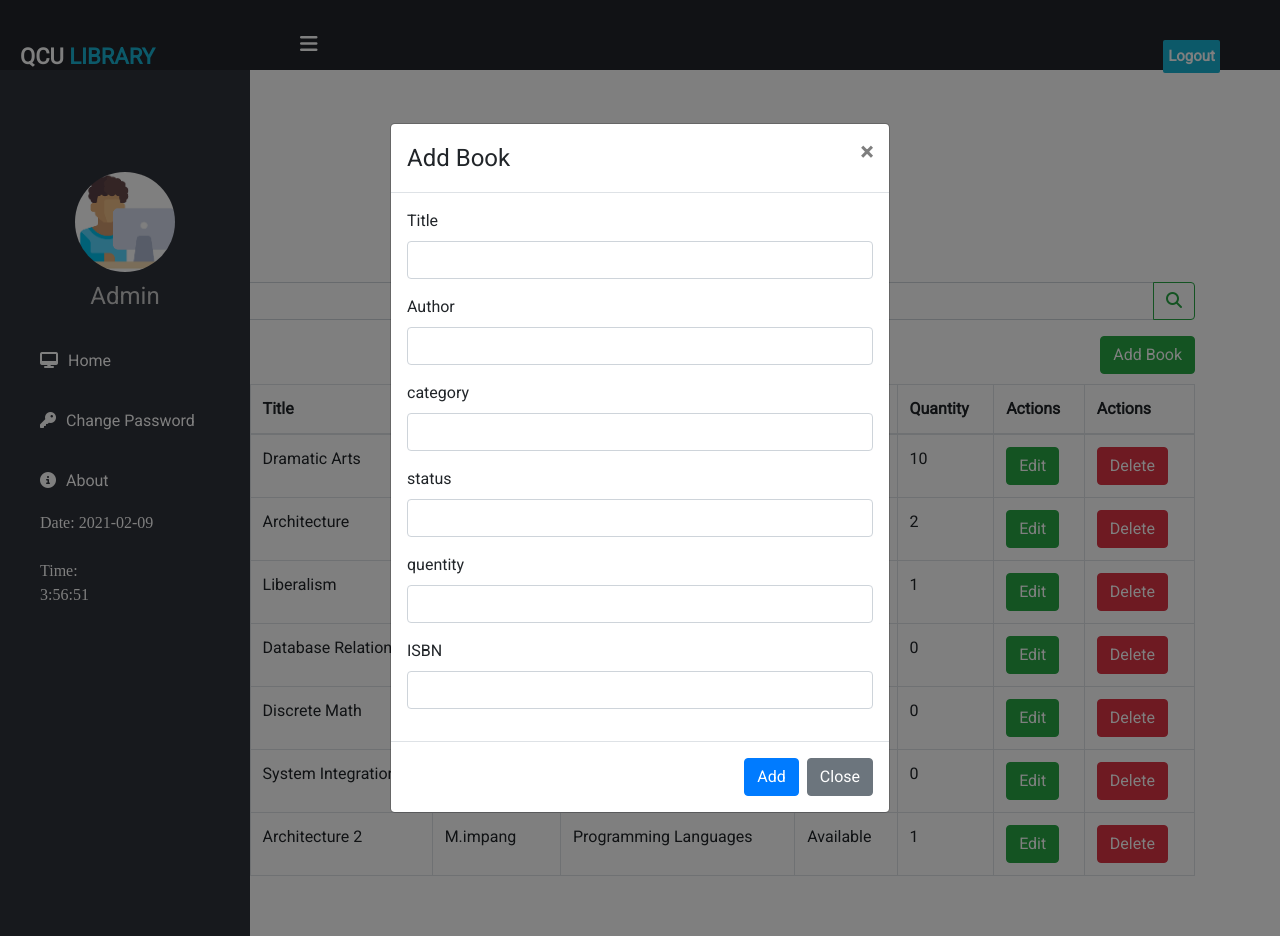
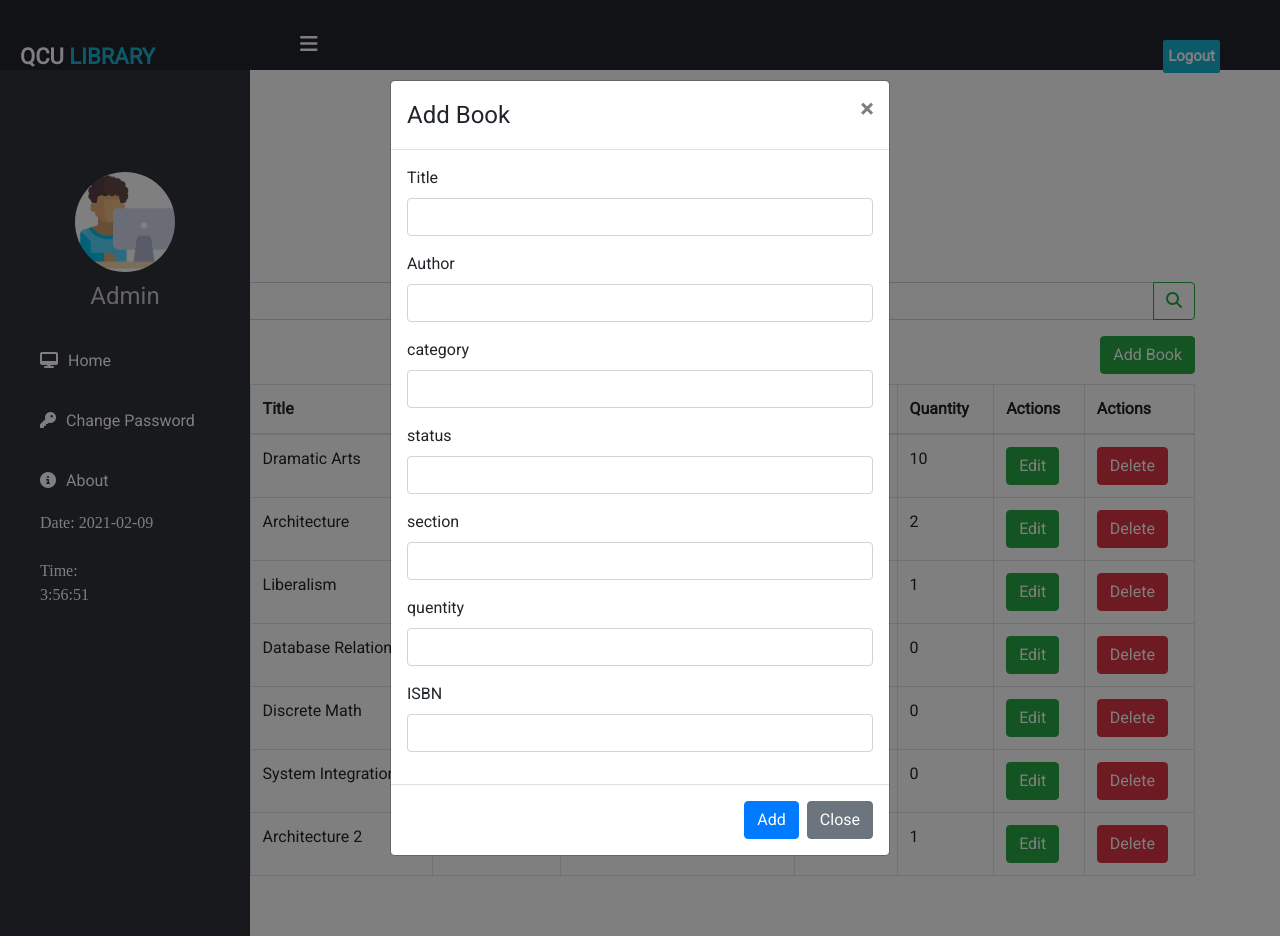
Before and after one commit to Summ-Time/library-PHP-Native-, a PHP site: page /booklist.php in a window 1280 px wide, after a click on "Add Book". Run offline with PHP 8.4, Linux system fonts and the light colour scheme; a user stored in the database is signed in; data comes from the database, SQL or seed files in the repository; some libraries are stand-ins or nearby versions.

Commit message:
:label: add section input

```diff
--- a/booklist.php
+++ b/booklist.php
@@ -174,6 +174,10 @@ if (!isset($_SESSION['admin_username'])) {
                 <input type="text" name="status" class="form-control" required>
               </div>
               <div class="form-group">
+                <label for="">section</label>
+                <input type="text" name="section" class="form-control" required>
+              </div>
+              <div class="form-group">
                 <label for="">quentity</label>
                 <input type="number" name="quantity" class="form-control" required>
               </div>
```
